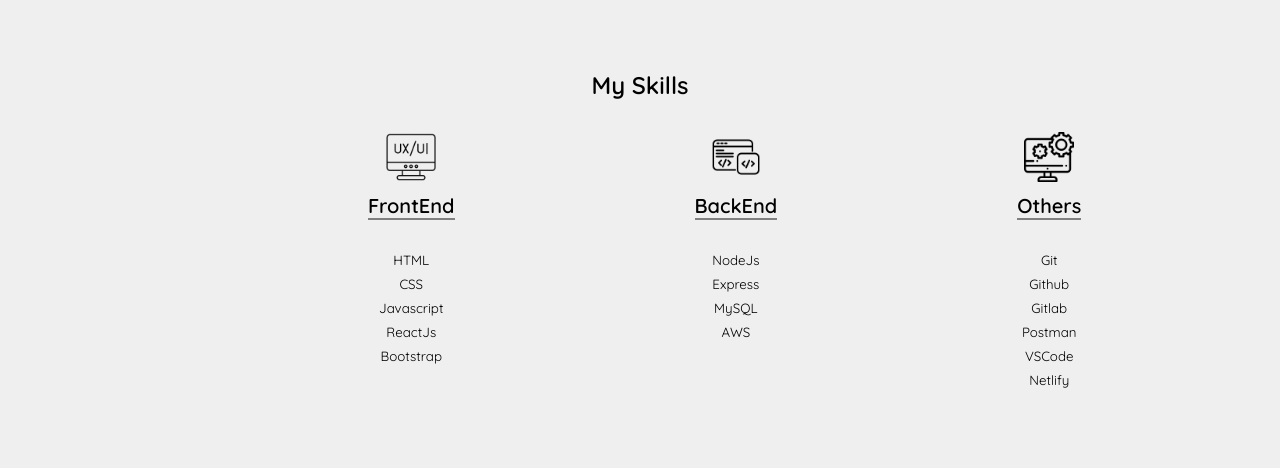
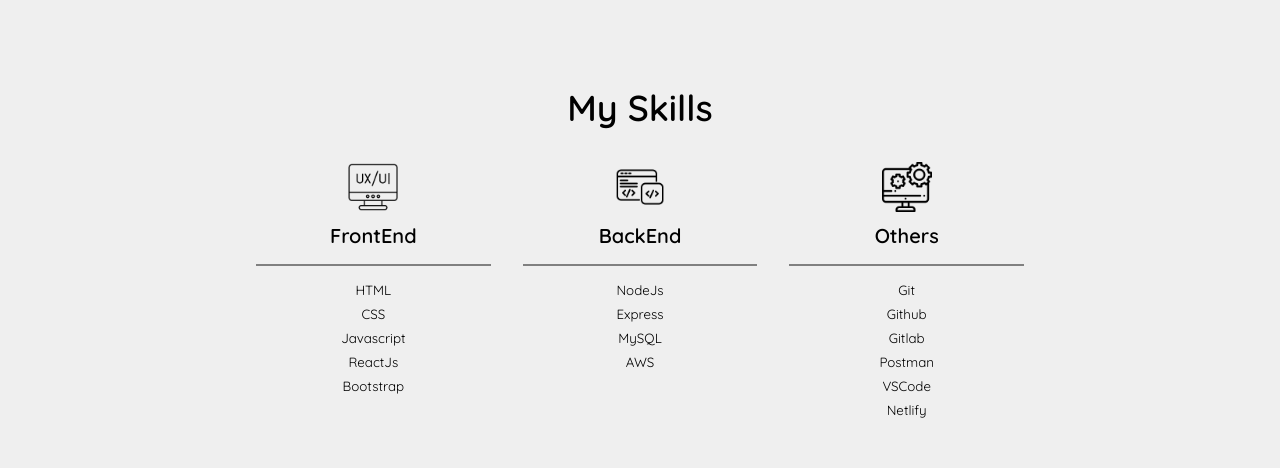
Before and after one commit to syofiazmi/My-Portfolio-1, a React (Create React App) app: page / in a window 1280 px wide. Shown: the part 1438-1906 px from the top of the page. Built offline with nearby package versions, Linux system fonts and the light colour scheme.

Commit message:
fix: fixing border on skill section

```diff
--- a/src/App.css
+++ b/src/App.css
@@ -48,6 +48,7 @@
 }
 
 .section-title {
+  font-size: 1.5rem;
   margin-bottom: 2rem;
 }
 
--- a/src/Components/Skill/SkillComponent.css
+++ b/src/Components/Skill/SkillComponent.css
@@ -9,13 +9,13 @@
 .skill .skill-box .skill-stacks {
   width: 100%;
   max-width: var(--maxWidth);
-  gap: 1rem;
+  gap: 2rem;
   justify-content: space-between;
   align-items: baseline;
   font-size: smaller;
 }
 .skill .skill-box .skill-stacks .skill-group {
-  padding: 0 7rem;
+  width: 100%;
   display: flex;
   flex-direction: column;
   align-items: center;
@@ -25,13 +25,15 @@
   margin-bottom: 0.5rem;
 }
 .skill .skill-box .skill-stacks .skill-group .skill-header {
+  width: 100%;
   border-bottom: 2px solid gray;
+  padding-bottom: 1rem;
 }
 .skill .skill-box .skill-stacks .skill-group .skill-list {
   display: flex;
   flex-direction: column;
   gap: 0.5rem;
-  margin-top: 2rem;
+  margin-top: 1rem;
 }
 
 @media screen and (max-width: 1027px) {
--- a/src/Components/Skill/SkillComponent.scss
+++ b/src/Components/Skill/SkillComponent.scss
@@ -9,13 +9,13 @@
     .skill-stacks {
       width: 100%;
       max-width: var(--maxWidth);
-      gap: 1rem;
+      gap: 2rem;
       justify-content: space-between;
       align-items: baseline;
       font-size: smaller;
 
       .skill-group {
-        padding: 0 7rem;
+        width: 100%;
         display: flex;
         flex-direction: column;
         align-items: center;
@@ -26,14 +26,16 @@
         }
 
         .skill-header {
+          width: 100%;
           border-bottom: 2px solid gray;
+          padding-bottom: 1rem;
         }
 
         .skill-list {
           display: flex;
           flex-direction: column;
           gap: 0.5rem;
-          margin-top: 2rem;
+          margin-top: 1rem;
         }
       }
     }
```
Also changed, not shown: 1 other file (tests, documents, lock files or other folders).
